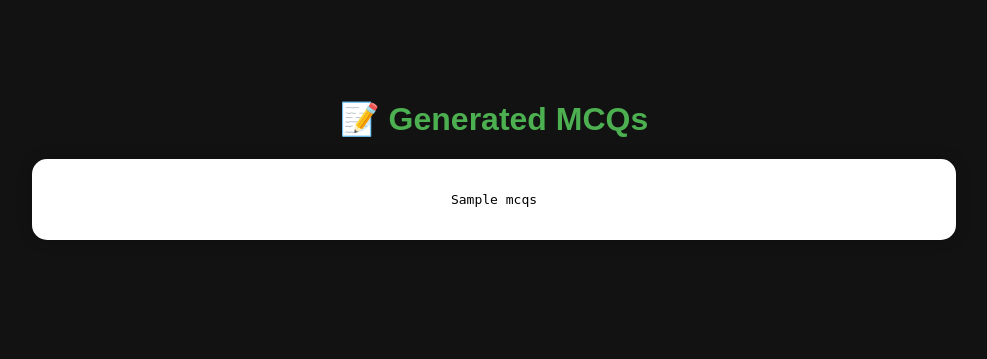
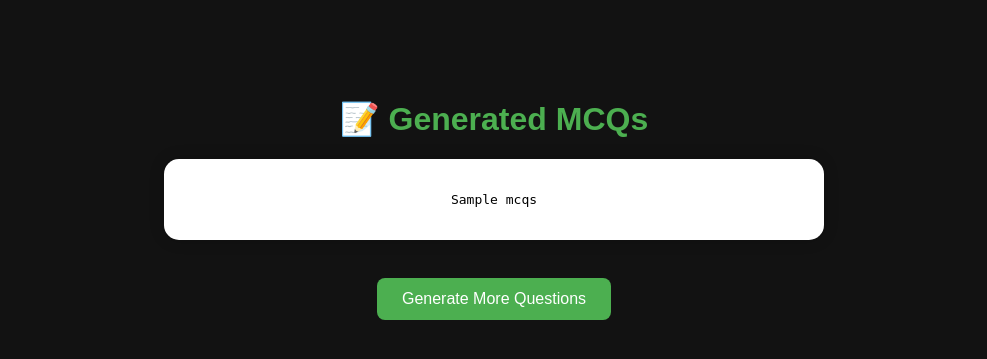
Before and after one commit to AyushVardhanOG/AI-Flashcard-Generator, a Flask app: template templates/mcqs.html in a window 1280 px wide. Shown: the top 359 px of the page, without its empty margins (146-1133 px from the left). Run offline with Flask 3, Linux system fonts and the light colour scheme; the template is opened without the code that fills it: most values are stand-ins (such as "Sample title", 1, 10 or a date in 2020).

Commit message:
Finalized study mode structure

```diff
--- a/templates/mcqs.html
+++ b/templates/mcqs.html
@@ -2,15 +2,30 @@
 <html>
 <head>
     <title>Generated MCQs</title>
+
     <link rel="stylesheet"
           href="{{ url_for('static', filename='style.css') }}">
 </head>
 <body>
 
-<h1>📝 Generated MCQs</h1>
+<div class="container">
 
-<div class="card">
-    <pre>{{ mcqs }}</pre>
+    <h1>📝 Generated MCQs</h1>
+
+    <div class="card">
+
+        <pre>{{ mcqs }}</pre>
+
+    </div>
+
+    <br>
+
+    <a href="/">
+        <button>
+            Generate More Questions
+        </button>
+    </a>
+
 </div>
 
 </body>
```
